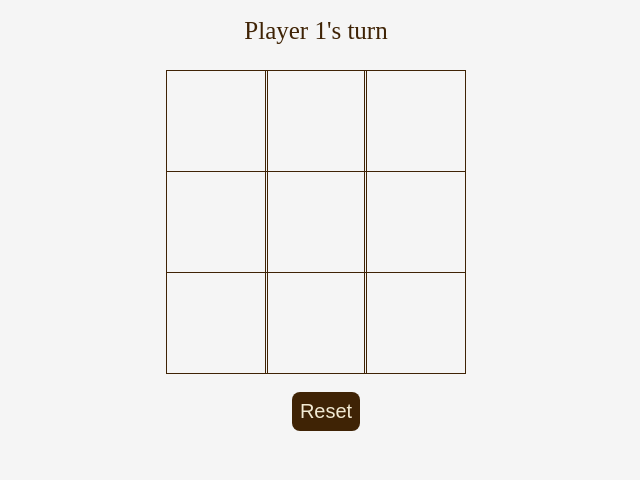
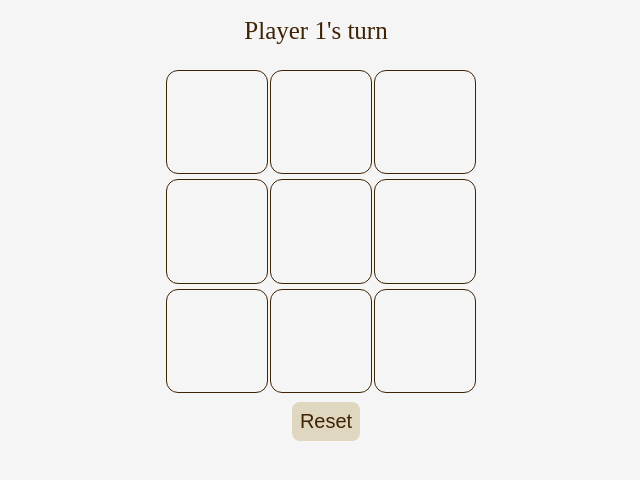
Before and after one commit to jsolano0112/tic-tac-toe-js, a plain HTML site: page index.html in a window 1280 px wide. In both pictures the pointer is over the button "Reset". Shown: the part 206-686 px from the top of the page, without its empty margins (324-964 px from the left). Drawn offline with Linux system fonts and the light colour scheme.

Commit message:
Modyfing button reset and container

```diff
--- a/css/styles.css
+++ b/css/styles.css
@@ -34,10 +34,12 @@
     grid-template-columns: 33% 33% 33%;
     grid-template-rows: 33% 33% 33%;
     max-width: 300px;
+    gap: 5px;
 }
 
 .tile {
     border: 1px solid #3F2305;
+    border-radius: 12px;
     min-width: 100px;
     min-height: 100px;
     display: flex;
@@ -73,3 +75,8 @@
     margin-left: 1em;
     cursor: pointer;
 }
+
+#reset:hover {
+    background-color: #DFD7BF;
+    color:#3F2305;
+}
```
